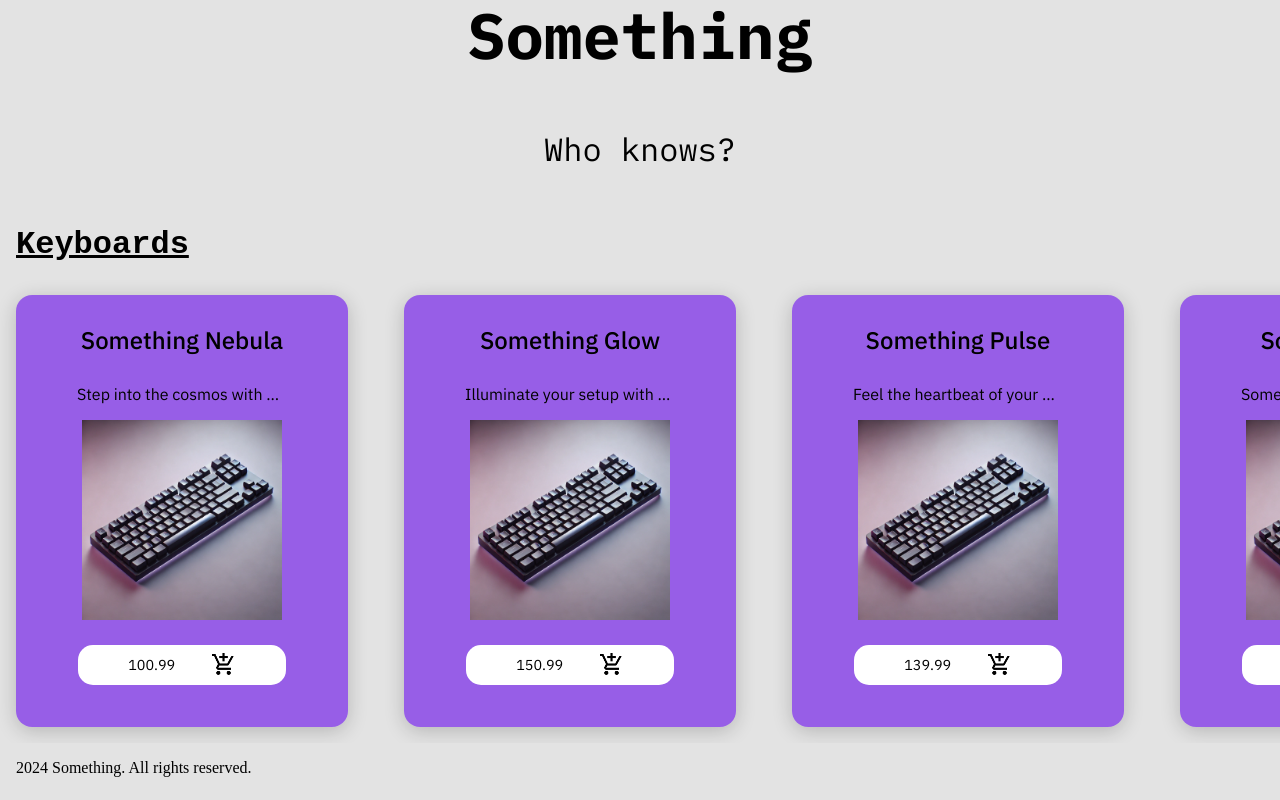
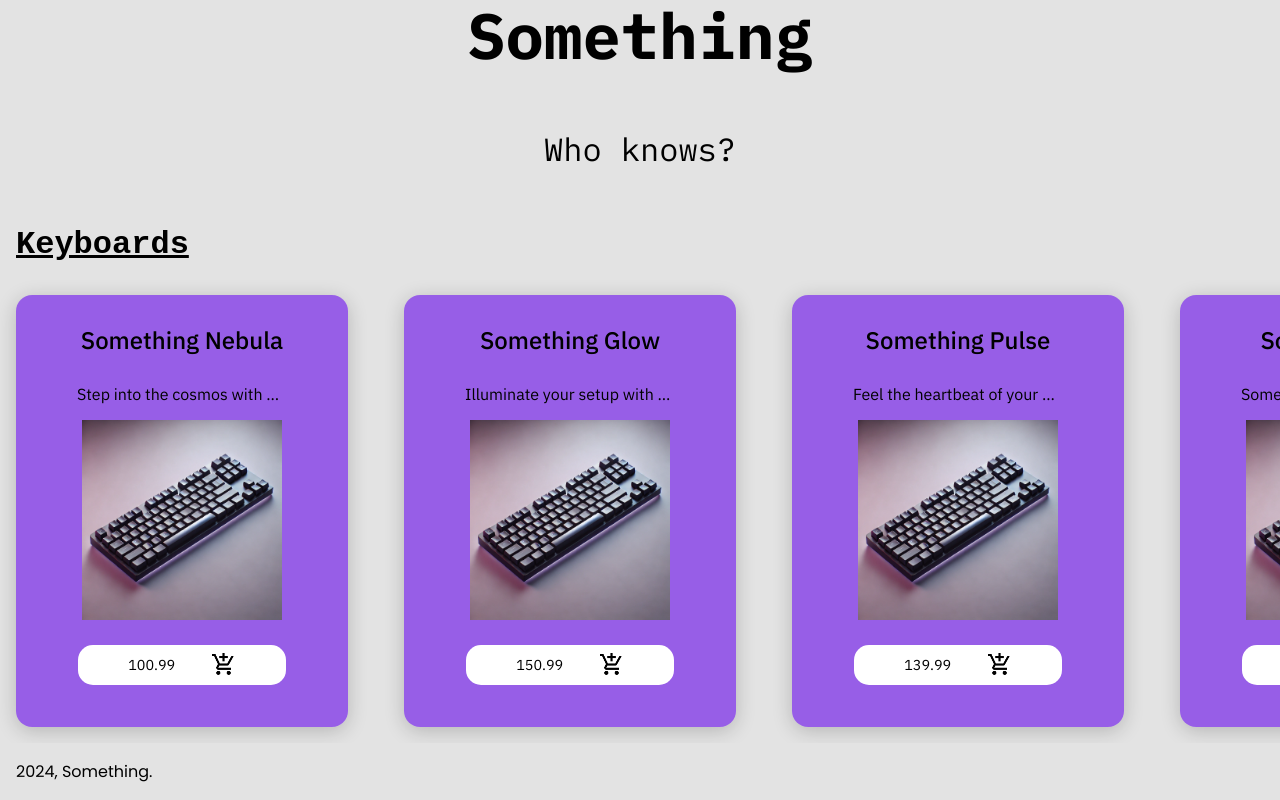
Before and after one commit to MonkyMars/Something-Keyboards, a Next.js app: page / in a window 1280 px wide. Shown: the part 188-988 px from the top of the page. Built offline with nearby package versions, Linux system fonts and the light colour scheme; a web font is replaced by a local one.

Commit message:
added font

```diff
--- a/components/Footer.jsx
+++ b/components/Footer.jsx
@@ -2,8 +2,8 @@ import React from "react";
 
 export default function Footer() {
   return (
-    <footer style={{position: 'relative', bottom: '0', left: '1em'}}>
-      <p>2024 Something. All rights reserved.</p>
+    <footer style={{position: 'relative', bottom: '0', left: '1em', fontFamily: 'poppins'}}>
+      <p>2024, Something.</p>
     </footer>
   );
 }
```
